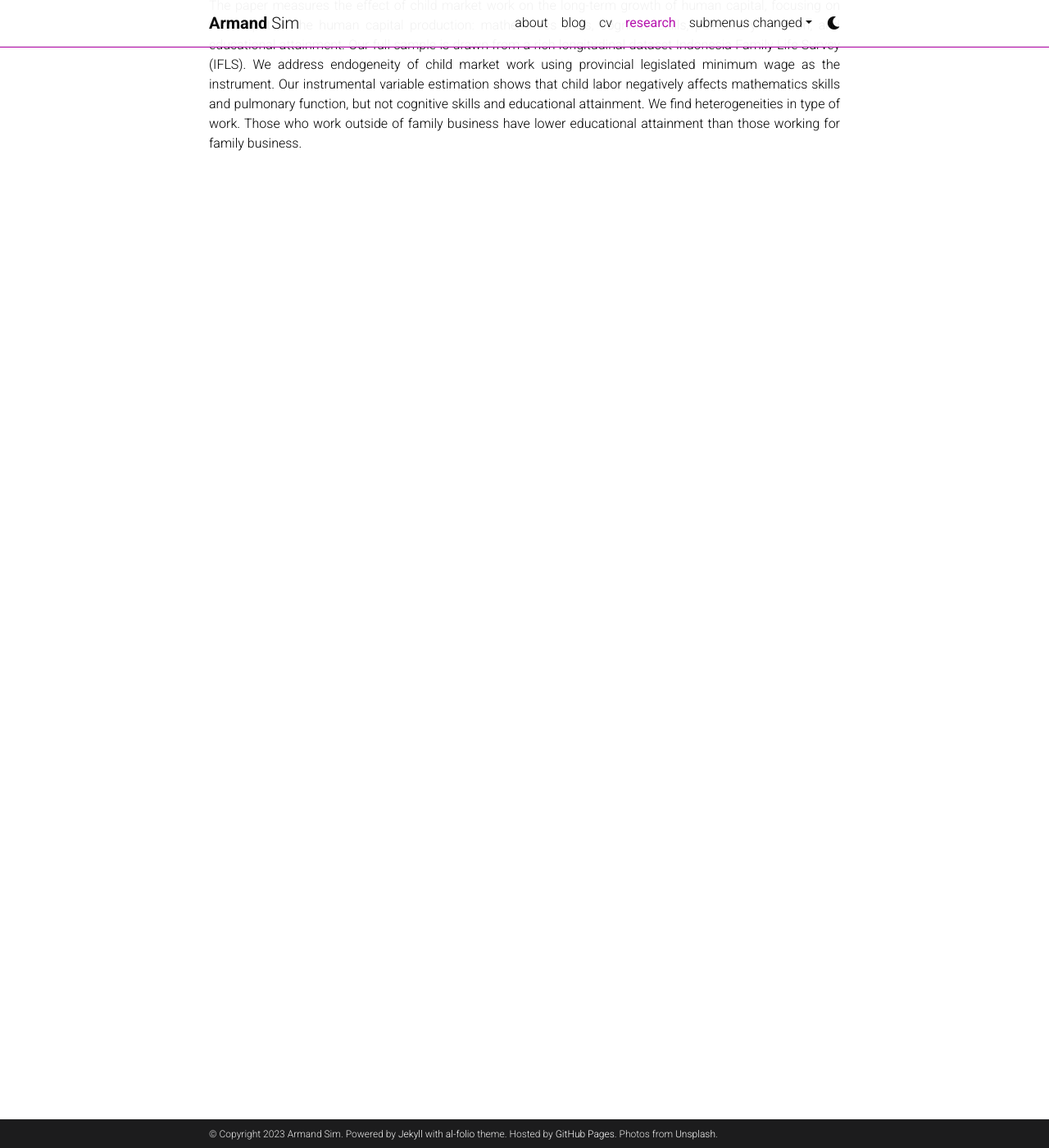
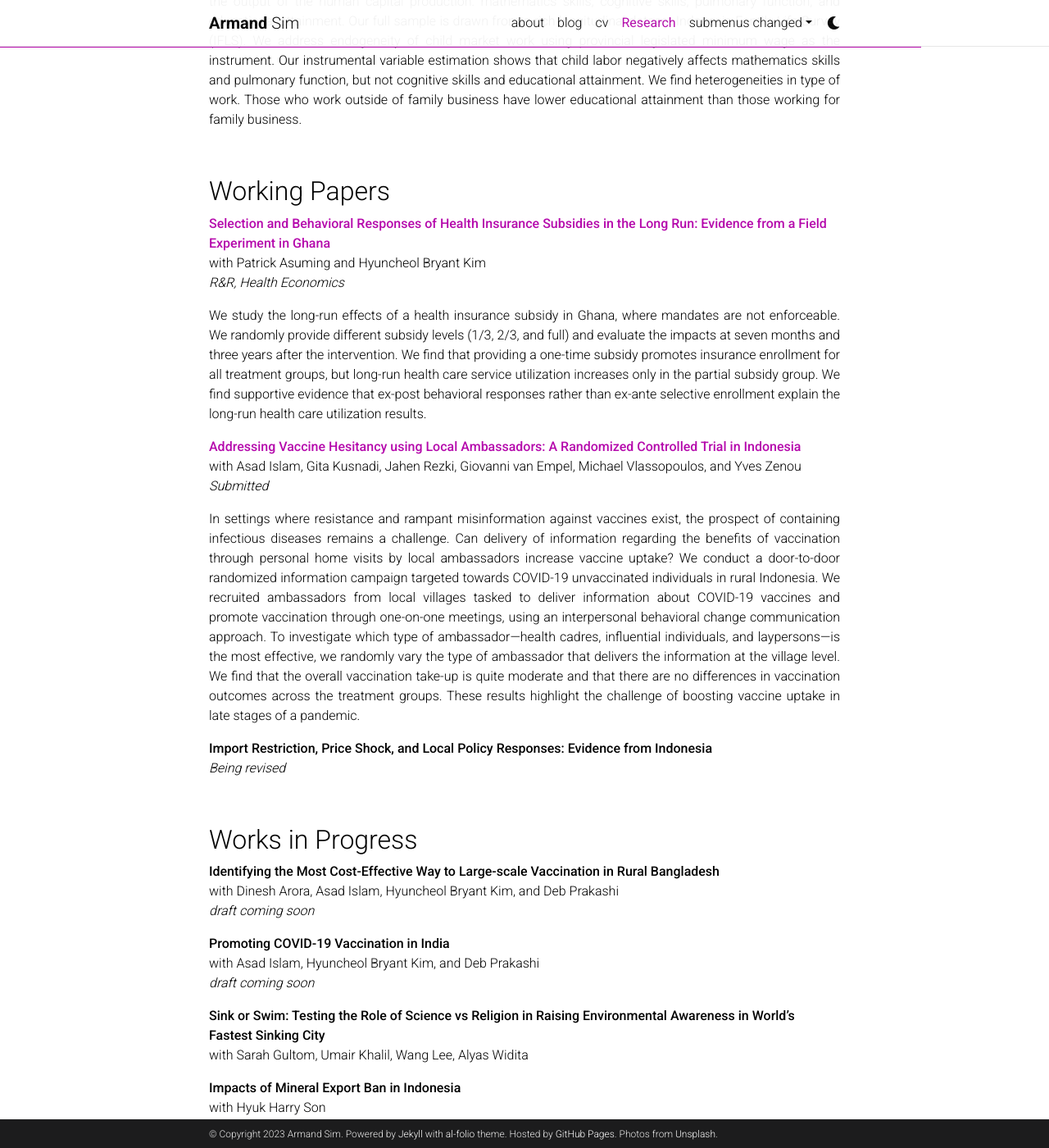
Before and after one commit to armandsim/armandsim.github.io, a Jekyll site: the page built from _pages/research.md, in a window 1280 px wide and 1400 px high, scrolled down 353 px. Shown: the whole window at 82% size. Built offline with Jekyll 4.4.1, drawn with Linux system fonts in a browser that asks for light colours; comment, search, counter and statistics services are not loaded; a style sheet for code colours, icons or effects is not loaded; some of the changed text lies outside the part shown.

Commit message:
Update research.md

```diff
--- a/_pages/research.md
+++ b/_pages/research.md
@@ -17,3 +17,41 @@ with Asep Suryahadi and Daniel Suryadarma <br>
  {: style="text-align: justify"}
 
 <br>
+
+## Working Papers
+
+**[Selection and Behavioral Responses of Health Insurance Subsidies in the Long Run: Evidence from a Field Experiment in Ghana](https://www.dropbox.com/s/y5az95rwldhxxhg/AKS_Ghana_2023_Jan.pdf?raw=1)** <br>
+with Patrick Asuming and Hyuncheol Bryant Kim <br>
+*R&R, Health Economics* <br>
+
+ We study the long-run effects of a health insurance subsidy in Ghana, where mandates are not enforceable. We randomly provide different subsidy levels (1/3, 2/3, and full) and evaluate the impacts at seven months and three years after the intervention. We find that providing a one-time subsidy promotes insurance enrollment for all treatment groups, but long-run health care service utilization increases only in the partial subsidy group. We find supportive evidence that ex-post behavioral responses rather than ex-ante selective enrollment explain the long-run health care utilization results.
+ {: style="text-align: justify"}
+
+**[Addressing Vaccine Hesitancy using Local Ambassadors: A Randomized Controlled Trial in Indonesia](https://docs.iza.org/dp15899.pdf)** <br>
+with Asad Islam, Gita Kusnadi, Jahen Rezki, Giovanni van Empel, Michael Vlassopoulos, and Yves Zenou <br>
+*Submitted* <br>
+
+In settings where resistance and rampant misinformation against vaccines exist, the prospect of containing infectious diseases remains a challenge. Can delivery of information regarding the benefits of vaccination through personal home visits by local ambassadors increase vaccine uptake? We conduct a door-to-door randomized information campaign targeted towards COVID-19 unvaccinated individuals in rural Indonesia. We recruited ambassadors from local villages tasked to deliver information about COVID-19 vaccines and promote vaccination through one-on-one meetings, using an interpersonal behavioral change communication approach. To investigate which type of ambassador—health cadres, influential individuals, and laypersons—is the most effective, we randomly vary the type of ambassador that delivers the information at the village level. We find that the overall vaccination take-up is quite moderate and that there are no differences in vaccination outcomes across the treatment groups. These results highlight the challenge of boosting vaccine uptake in late stages of a pandemic.
+ {: style="text-align: justify"}
+
+**Import Restriction, Price Shock, and Local Policy Responses: Evidence from Indonesia** <br>
+    *Being revised* <br>
+ {: style="text-align: justify"}
+
+<br>
+
+## Works in Progress
+
+**Identifying the Most Cost-Effective Way to Large-scale Vaccination in Rural Bangladesh** <br>
+with Dinesh Arora, Asad Islam, Hyuncheol Bryant Kim, and Deb Prakashi <br>
+*draft coming soon* <br>
+
+**Promoting COVID-19 Vaccination in India** <br>
+with Asad Islam, Hyuncheol Bryant Kim, and Deb Prakashi <br>
+*draft coming soon* <br>
+
+**Sink or Swim: Testing the Role of Science vs Religion in Raising Environmental Awareness in World's Fastest Sinking City** <br>
+with Sarah Gultom, Umair Khalil, Wang Lee, Alyas Widita <br>
+
+**Impacts of Mineral Export Ban in Indonesia** <br>
+with Hyuk Harry Son <br>
```
Also changed, not shown: other parts of _pages/research.md (+2 -2 lines).
